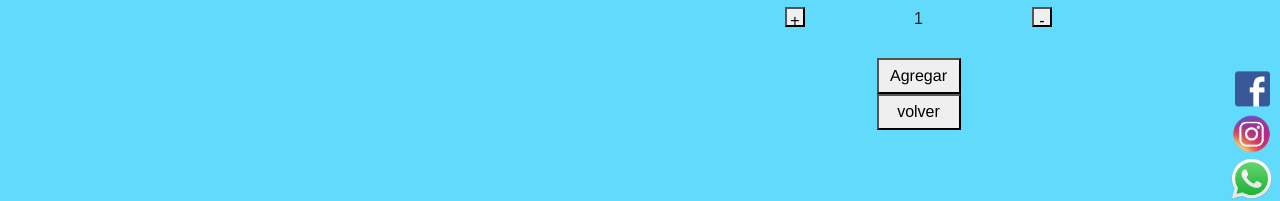
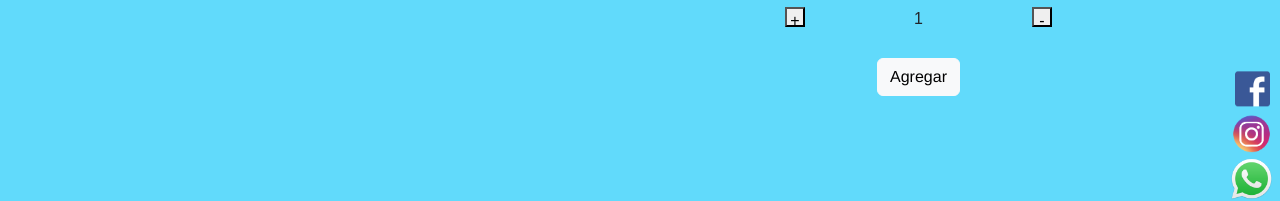
Before and after one commit to ludabi04/ldb-ecommerce, a React (Create React App) app: page /item/1 in a window 1280 px wide. Shown: the part 439-640 px from the top of the page. Built offline with nearby package versions, Linux system fonts and the light colour scheme.

Commit message:
usando context

```diff
--- a/package.json
+++ b/package.json
@@ -8,7 +8,7 @@
     "@testing-library/user-event": "^13.5.0",
     "react": "^18.2.0",
     "react-dom": "^18.2.0",
-    "react-router-dom": "^6.11.2",
+    "react-router-dom": "^6.12.1",
     "react-scripts": "5.0.1",
     "sweetalert2": "^11.7.5",
     "web-vitals": "^2.1.4"
--- a/src/App.jsx
+++ b/src/App.jsx
@@ -8,10 +8,14 @@ import Contacto from './components/Contacto/Contacto';
 import RedesSociales from './components/RedesSociales/RedesSociales';
 import Footer from './components/Footer/Footer';
 import Error404 from './components/Error404/Error404';
+import Cart from './components/Cart/Cart';
+import CartContextProvider from './components/CartContext/CartContext';
+
 
 function App() {
   return (
     <div className='cuerpo'>
+      <CartContextProvider>
         <BrowserRouter>
             <NavBar />
             <Routes>
@@ -19,6 +23,7 @@ function App() {
               <Route path={"/category/:id"} element={<ItemListContainer />} />
               <Route path={"/item/:id"} element={<ItemDetailContainer />} />
               <Route path={ "/nosotros" } element={ <Nosotros /> } />
+              <Route path={ "/cart" } element={ <Cart /> } />
               <Route path={ "/contacto" } element={ <Contacto /> } />
 
               <Route path={"/*"} element={<Error404 />} />
@@ -26,6 +31,7 @@ function App() {
             { <RedesSociales className="redesSociales" />}
             <Footer className="footer"/>
           </BrowserRouter>
+        </CartContextProvider>
     </div>
   );
 }
--- /dev/null
+++ b/src/components/Cart/Cart.jsx
@@ -0,0 +1,9 @@
+const Cart = () => {
+    return (
+        <div>
+            <h1>Cart</h1>
+        </div>
+    )
+}
+
+export default Cart;
--- /dev/null
+++ b/src/components/CartContext/CartContext.jsx
@@ -0,0 +1,46 @@
+import { createContext, useState } from "react";
+
+export const CartContext = createContext();
+
+const CartContextProvider = ({ children }) => {
+    const [cart, setCart] = useState([]);
+
+    const addItem = (item, quantity) => {
+        if (isInCart(item.id)) {
+            let pos = cart.findIndex(product => product.id === item.id);
+            cart[pos].cantidad += quantity;
+            setCart([...cart]);
+        } else {
+            setCart([...cart, { ...item, cantidad: quantity }]);
+        }
+    };
+
+    const removeItem = (id) => {
+        const items = cart.filter(product => product.id !== id);
+        setCart([...items]);
+    };
+
+    const clear = () => {
+        setCart([]);
+    };
+
+    const isInCart = (id) => {
+        return cart.some(product => product.id === id)
+    };
+
+    const cartTotal = () => {
+        return cart.reduce((acum, item) => acum += item.cantidad, 0);
+    }
+
+    const sumTotal = () => {
+        return cart.reduce((acum, item) => acum += item.cantidad * item.precio, 0);
+    }
+
+    return (
+        <CartContext.Provider value={ { cart, addItem, removeItem, clear, cartTotal, sumTotal } }>
+            { children }
+        </CartContext.Provider>
+    )
+}
+
+export default CartContextProvider;
--- a/src/components/ItemCount/ItemCount.jsx
+++ b/src/components/ItemCount/ItemCount.jsx
@@ -1,11 +1,13 @@
 import { useEffect, useState } from "react"
 import Swal from "sweetalert2";
 import './ItemCount.css';
+import { Link } from "react-router-dom";
 
-const ItemCount = ({ stock, inicio }) => {
+const ItemCount = ({ stock, inicio, onAdd }) => {
 
     const [items, setItems] = useState(inicio);
     const [itemsStock, setItemsStock] = useState(stock);
+    const [itemAdded, setItemAdded ] = useState(false);
     const [carrito, setCarrito] = useState(0)
 
     const sumar = () => {
@@ -25,9 +27,15 @@ const ItemCount = ({ stock, inicio }) => {
 
 
 
-    const onAdd = () => {
-        setCarrito(carrito + items)
-        console.log(items)
+    const addToCart = () => {
+        if (items <= itemsStock) {
+            setItemsStock(itemsStock - items);
+            setItems(1);
+            setItemAdded(true);
+            onAdd(items);
+            console.log("Seleccionaste: " + items + " Productos al Carrito!\nTe quedan: " + itemsStock + " Productos disponibles!");
+
+        };
     }
 
     useEffect(() => {
@@ -39,7 +47,6 @@ const ItemCount = ({ stock, inicio }) => {
 
     useEffect(() => {
         setItems(1);
-
     }, [carrito])
 
 
@@ -54,7 +61,7 @@ const ItemCount = ({ stock, inicio }) => {
                 <button onClick={ restar } className="botonOperar">-</button>
             </div>
             <div className="agregarCarrito text-center" >
-                <button onClick={ onAdd } disabled={ items < 1 }>Agregar</button>
+                { itemAdded ? <Link to={"/cart"} className="btn btn-light">Finalizar Compra</Link> : <Link onClick={ addToCart } disabled={ items < -1 } className="btn btn-light">Agregar</Link> }
             </div>
         </div>
     )
--- a/src/components/ItemDetail/ItemDetail.jsx
+++ b/src/components/ItemDetail/ItemDetail.jsx
@@ -1,9 +1,15 @@
-import { useEffect, useState } from "react"
+import { useContext, useEffect, useState } from "react"
 import ItemCount from "../ItemCount/ItemCount";
-import { Link } from "react-router-dom";
+import { CartContext } from "../CartContext/CartContext";
 
 const ItemDetail = ({ producto, precio, volver }) => {
+    const { addItem } = useContext(CartContext);
     const [item, setItem] = useState({});
+
+    const onAdd = (quantity) => {
+        addItem(item, quantity);
+    }
+
 
     useEffect(() => {
         setItem(producto);
@@ -20,8 +26,7 @@ const ItemDetail = ({ producto, precio, volver }) => {
                     <h1 className="text-center">{ item.titulo } </h1>
                     <h3 className="text-center">{ item.descripcion }</h3>
                     <p className="text-center"><span><b>{ precio }{ item.precio }</b></span></p>
-                    <ItemCount stock={ producto.stock } />
-                    <Link to={ "/" } className="text-dark text-decoration-none" detalle={precio}><div className="text-center"><button>volver</button></div></Link>
+                    <ItemCount stock={ item.stock } onAdd={ onAdd} />
 
                 </div>
             </div>
```
Also changed, not shown: 1 other file (tests, documents, lock files or other folders). Lines whose indentation alone changed are shown as unchanged.
